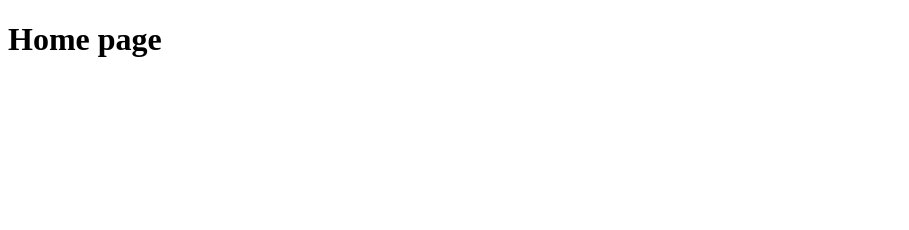
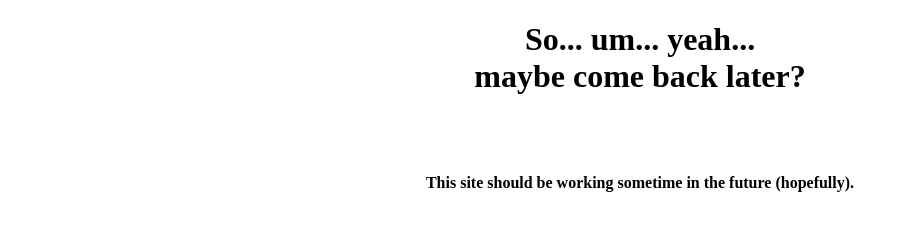
Before and after one commit to jbutera94/justinbutera, a plain HTML site: page index.html in a window 1280 px wide. Shown: the whole page, without its empty margins (0-909 px from the left). Drawn offline with Linux system fonts and the light colour scheme.

Commit message:
Update index.html

```diff
--- a/index.html
+++ b/index.html
@@ -1 +1,14 @@
-<!doctype html><html><body><h1>Home page</h1></body></html>
+<!DOCTYPE html>
+<html>
+	<body>
+		<h1>So... um... yeah... <br>maybe come back later?</h1>
+		<br><br>
+		<h4>This site should be working sometime in the future (hopefully).</h4>
+	</body>
+</html>
+
+<style>
+	h1, h4 {
+		text-align: center;
+	}
+</style>
```
